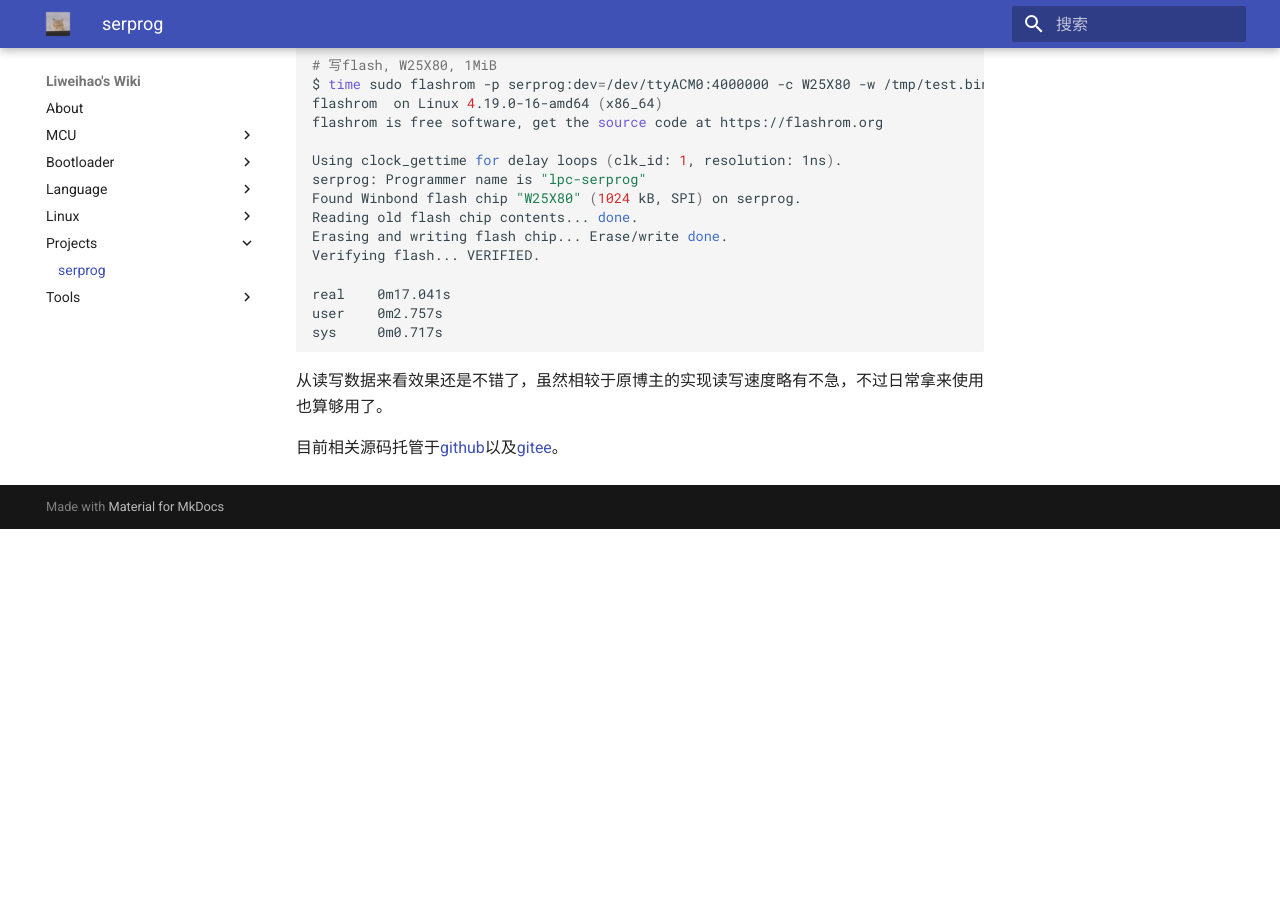
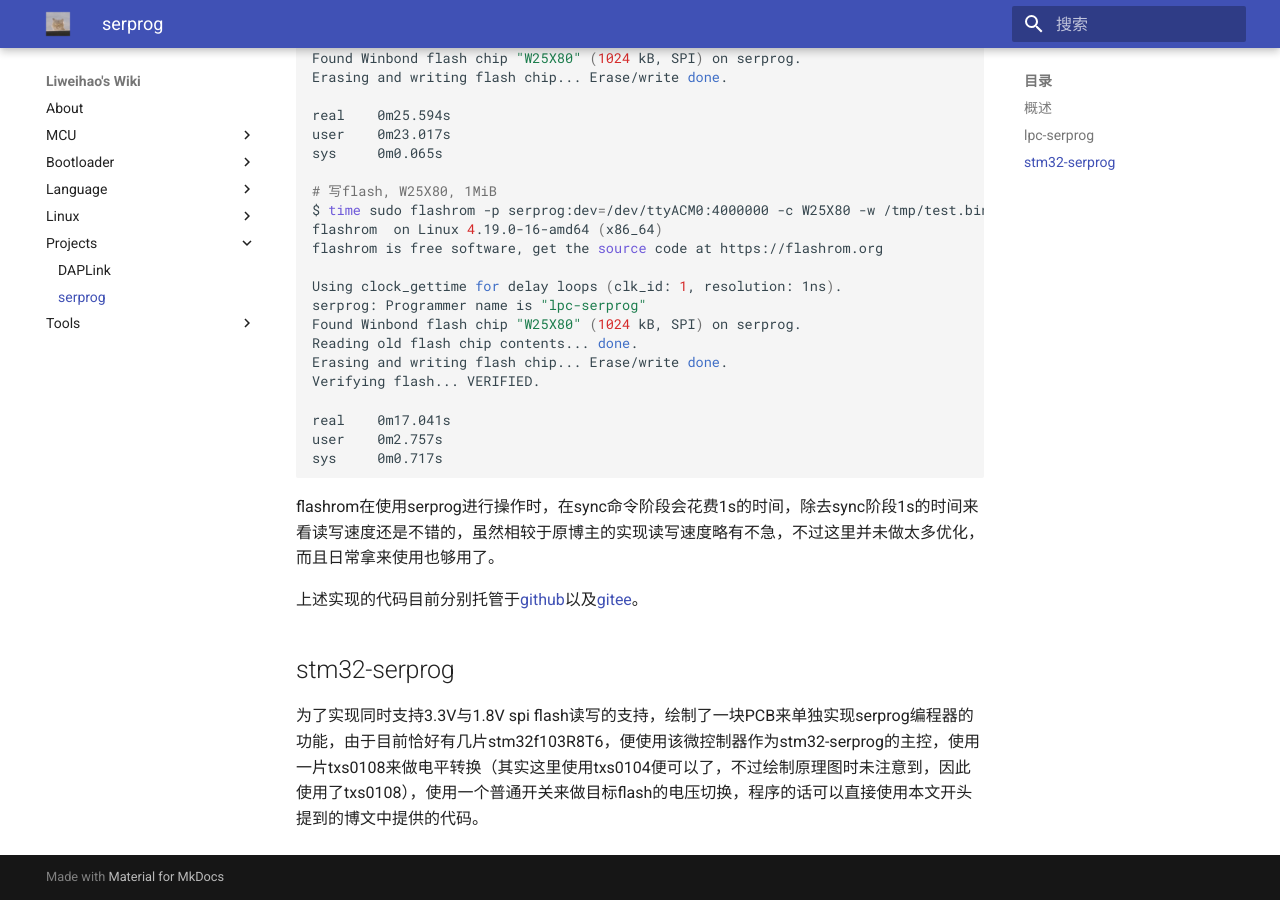
Before and after one commit to liweihao-cn/wiki, an MkDocs documentation site: the page built from docs/projects/serprog.md, in a window 1280 px wide and 900 px high, scrolled down 910 px. Built offline with MkDocs 1.6.1 and Material for MkDocs 9.7.7, drawn with Linux system fonts in a browser that asks for light colours; before the commit the page ends 1439 px from its top, so only the background shows below that; some of the changed text lies outside the part shown.

Commit message:
增加daplink wiki

````diff
--- a/docs/projects/serprog.md
+++ b/docs/projects/serprog.md
@@ -1,10 +1,14 @@
 # serprog
+
+## 概述
 
 serprog是[flashrom](http://flashrom.org/)支持的众多编程器中的一种，可以通过串口操作单片机来给spi flash编程，在flashrom的[wiki](https://flashrom.org/Serprog)中介绍了多种平台的实现。
 
-我最开始从[Linux 下离线烧写 SPI 闪存](http://blog.dword1511.info/?p=4107)这篇博客中了解到这种编程器，对此比较感兴趣，于是仔细阅读了一下原博主的文章和代码仓库，正好手头有一款很久之前免费拿到的lpc54114-lite开发板，于是便在该开发板上进行了简单实现。
+我最开始是从[Linux 下离线烧写 SPI 闪存](http://blog.dword1511.info/?p=4107)这篇博客中了解到这种编程器，对此比较感兴趣，于是仔细阅读了一下原博主的文章和代码仓库，并对serprog的协议进行了研读。
 
-该板卡使用了nxp lpc54114双核mcu，具有USB全速设备，正好可以满足serprog的要求。
+## lpc-serprog
+
+接上文，正好有一块lpc54114-lite开发板，该开发板有一片板载spi flash，而且微控制器具有usb设备外设，恰好可以满足要求，于是便在该开发板上进行了简单实现。
 
 代码编写完成后进行了简单的测试，结果如下：
 
@@ -54,6 +58,10 @@
 sys     0m0.717s
 ```
 
-从读写数据来看效果还是不错了，虽然相较于原博主的实现读写速度略有不急，不过日常拿来使用也算够用了。
+flashrom在使用serprog进行操作时，在sync命令阶段会花费1s的时间，除去sync阶段1s的时间来看读写速度还是不错的，虽然相较于原博主的实现读写速度略有不急，不过这里并未做太多优化，而且日常拿来使用也够用了。
 
-目前相关源码托管于[github](https://github.com/liweihao-cn/serprog-lpc54114-lite)以及[gitee](https://gitee.com/liweihao_cn/serprog-lpc54114-lite)。
+上述实现的代码目前分别托管于[github](https://github.com/liweihao-cn/serprog-lpc54114-lite)以及[gitee](https://gitee.com/liweihao_cn/serprog-lpc54114-lite)。
+
+## stm32-serprog
+
+为了实现同时支持3.3V与1.8V spi flash读写的支持，绘制了一块PCB来单独实现serprog编程器的功能，由于目前恰好有几片stm32f103R8T6，便使用该微控制器作为stm32-serprog的主控，使用一片txs0108来做电平转换（其实这里使用txs0104便可以了，不过绘制原理图时未注意到，因此使用了txs0108），使用一个普通开关来做目标flash的电压切换，程序的话可以直接使用本文开头提到的博文中提供的代码。
````
Also changed, not shown: docs/projects/daplink.md (added, +61 -0 lines), docs/assets/images/projects/daplink/daplinkv0.1.jpg (added), docs/assets/images/projects/daplink/daplinkv0.2.jpg (added).
